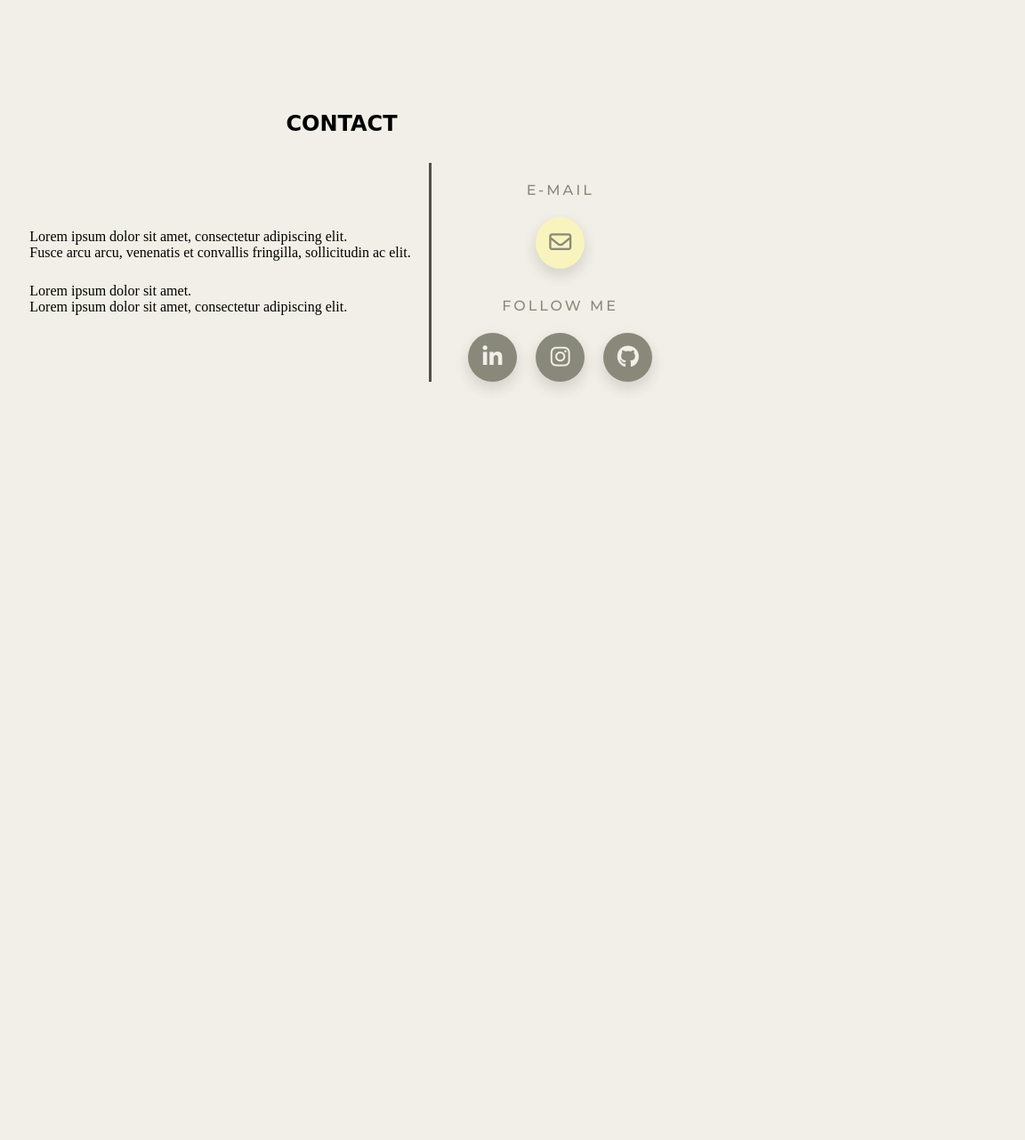
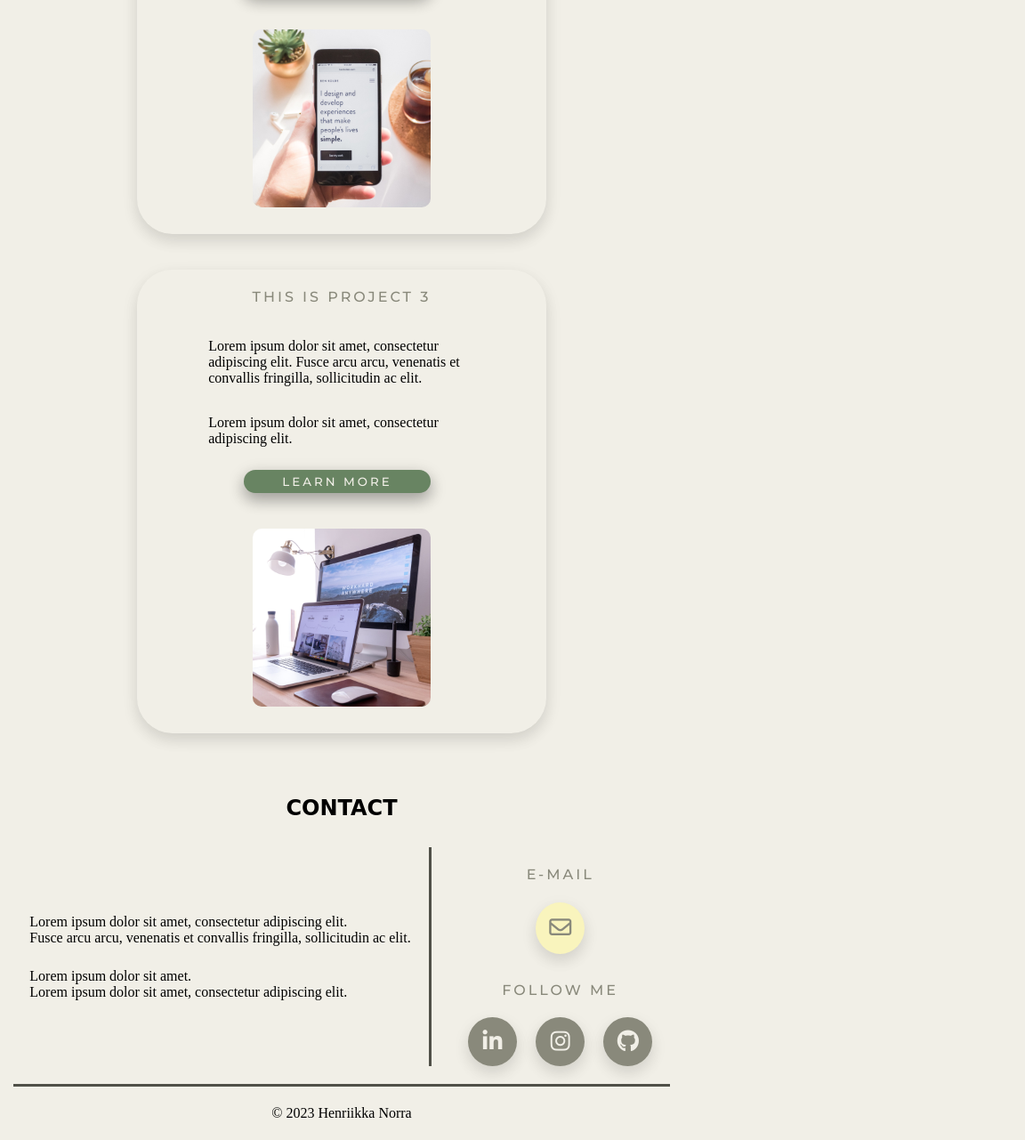
Before and after one commit to henriikkanorra/henriikkanorra.github.io, a plain HTML site: page index.html in a window 768 px wide. Shown: the part 2406-3687 px from the top of the page at 89% size, 1152 px wide, since content can reach past the window. Before the commit the page ends 3078 px from the top, so only its background shows below. Drawn offline with nearby package versions, Linux system fonts and the light colour scheme; a web font is replaced by a local one.

Commit message:
finish media queries

```diff
--- a/index.html
+++ b/index.html
@@ -138,7 +138,9 @@
             </div>
         </section>
     <!--FOOTER-->
-
+        <footer>
+            <p class="footer-text">© 2023 Henriikka Norra</p>
+        </footer>
     <!--SCRIPTS-->
     <script src="https://kit.fontawesome.com/1e4b738f0a.js" crossorigin="anonymous"></script>
     <script src="https://cdnjs.cloudflare.com/ajax/libs/gsap/3.11.4/gsap.min.js"
--- a/resources/css/stylesheet.css
+++ b/resources/css/stylesheet.css
@@ -180,7 +180,7 @@ h2 {
 /* ABOUT ME SECTION */
 
 #about {
-    height: 80vh;
+    /* height: 80vh; */
     display: flex;
     flex-direction: row;
     align-items: center;
@@ -224,7 +224,7 @@ h2 {
 /* SKILLS SECTION */
 
 #skills {
-    height: 20vh;
+    /* height: 20vh; */
 }
 
 .skills-container {
@@ -248,7 +248,7 @@ h2 {
 /* PROJECTS SECTION */
 
 #projects {
-    height: 100vh;
+    /* height: 100vh; */
 }
 
 h4,
@@ -263,13 +263,14 @@ h4,
 .projects-container {
     display: flex;
     flex-direction: column;
+    justify-content: center;
+    align-items: space-evenly;
+    height: 100%;
 }
 
 #projects-sub {
     display: flex;
     justify-content: center;
-    margin-top: 100px;
-    margin-bottom: 30px;
 }
 
 .projects-content {
@@ -317,7 +318,7 @@ h4,
 /* CONTACT SECTION */
 
 #contact {
-    height: 100vh;
+    /* height: 80vh; */
     display: flex;
     flex-direction: row;
     align-items: center;
@@ -402,6 +403,19 @@ h4,
     width: 100%;
 }
 
+/* FOOTER */
+
+footer {
+    border-top: solid #505048;
+    margin-left: 15px;
+    margin-right: 15px;
+    text-align: center;
+}
+
+.footer-text {
+    padding: 5px 0px;
+}
+
 /* MEDIA QUERIES */
 
 @media only screen and (max-width: 768px) {
@@ -430,7 +444,50 @@ h4,
     .text {
         width: 80%;
     }
+
+    .projects-content {
+        flex-direction: column;
+        align-items: center;
+    }
+
+    .project1,
+    .project2,
+    .project3 {
+        flex-direction: column;
+        width: 80%;
+        margin-bottom: 40px;
+    }
+
+    .project-text h4 {
+        text-align: center;
+    }
+
+    .project-text {
+        padding: 0;
+    }
   }
+
+@media only screen and (min-width: 737px) and (max-width: 768px) {
+    .projects-content {
+        display: flex;
+        flex-direction: column;
+        align-items: center;
+    }
+
+    .project1,
+    .project2,
+    .project3 {
+        width: 60%;
+    }
+
+    .learn-more-button {
+        width: 70%;
+    }
+
+    .project-text {
+        align-items: center;
+    }
+}
 
 @media only screen and (max-width: 736px) {
     .navigation-container {
@@ -505,6 +562,11 @@ h4,
     .contact-content {
         flex-direction: column-reverse;
         align-items: center;
+        justify-content: center;
+    }
+
+    .contact-info {
+        padding: 0;
     }
 
     .social-media {
@@ -539,5 +601,16 @@ h4,
         box-shadow: 0 8px 16px 0 rgba(0,0,0,0.07), 0 6px 20px 0 rgba(0,0,0,0.07);
         margin: auto;
     }
+}
 
+
+@media only screen and (min-width: 769px) and (max-width: 1630px) {
+    .project1,
+    .project2,
+    .project3 {
+        width: 25%;
+        margin-bottom: 40px;
+        padding: 20px;
+        flex-direction: column;
+    }
 }
```
